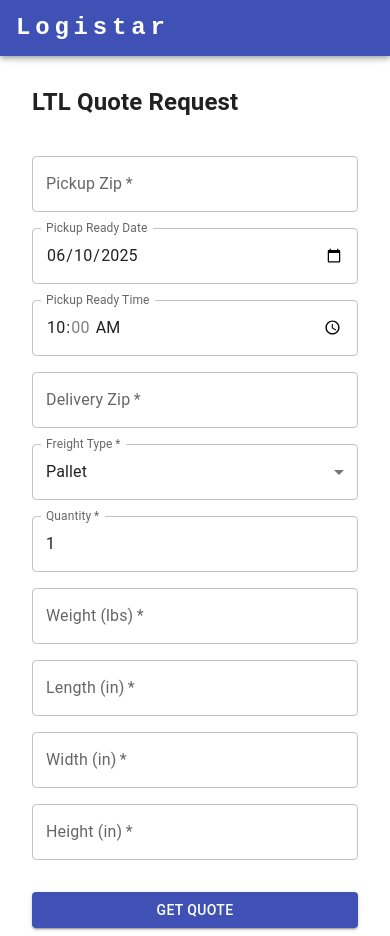
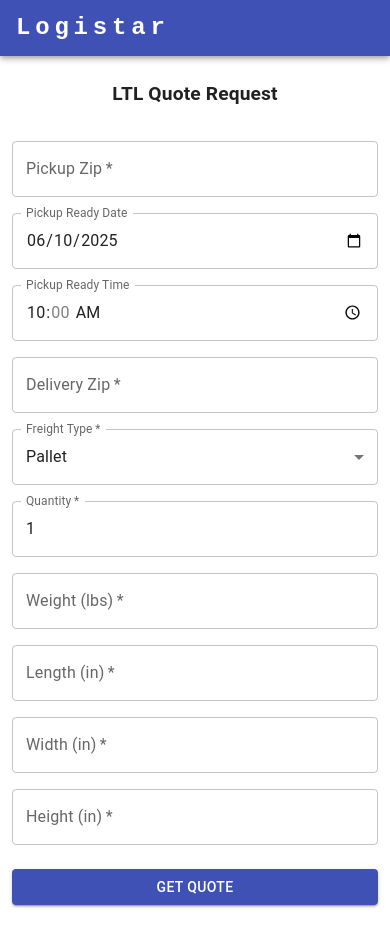
Before and after one commit to Jeff-git-li/ltl-quote-tool, a React (Vite) app in the folder client/: page / in a window 390 px wide. After the commit the page ends 913 px from the top, so only its background shows below. Built offline with nearby package versions, Linux system fonts and the light colour scheme.

Commit message:
mobile friendly v2

```diff
--- a/client/src/components/QuoteForm.jsx
+++ b/client/src/components/QuoteForm.jsx
@@ -3,9 +3,14 @@ import {
   TextField,
   MenuItem,
   Button,
+  useTheme,
+  useMediaQuery
 } from '@mui/material';
 
 export default function QuoteForm({ form, setForm, handleSubmit }) {
+  const theme = useTheme();
+  const isMobile = useMediaQuery(theme.breakpoints.down('sm'));
+
   const handleChange = (e) => {
     setForm({ ...form, [e.target.name]: e.target.value });
   };
@@ -38,13 +43,17 @@ export default function QuoteForm({ form, setForm, handleSubmit }) {
 
   return (
     <>
-      <form onSubmit={handleSubmit}>
+      <form onSubmit={handleSubmit} style={{ paddingLeft: isMobile ? 8 : 0, paddingRight: isMobile ? 8 : 0 }}>
         <Grid container spacing={{xs: 2, sm: 3}} sx={{
             justifyContent: "center",
             alignItems: "center",
         }}
         >
-        <Grid item xs={12}><h2>LTL Quote Request</h2></Grid>
+        <Grid item xs={12}>
+          <h2 style={{ fontSize: isMobile ? '1.2rem' : '1.5rem', textAlign: 'center' }}>
+            LTL Quote Request
+          </h2>
+        </Grid>
 
           <Grid item xs={12} sm={6} md={3}>
             <TextField
@@ -143,7 +152,7 @@ export default function QuoteForm({ form, setForm, handleSubmit }) {
             <TextField label="Height (in)" name="height" type="number" required fullWidth onChange={handleChange} />
           </Grid>
 
-          <Grid item xs={12} textAlign="center" sx={{ mt: 2 }}>
+          <Grid item xs={12} textAlign="center" sx={{ mt: isMobile ? 1 : 2 }}>
             <Button variant="contained" color="primary" type="submit" fullWidth>
               Get Quote
             </Button>
--- a/client/src/components/QuoteResultsTable.jsx
+++ b/client/src/components/QuoteResultsTable.jsx
@@ -1,8 +1,11 @@
 import React from 'react';
 import { DataGrid } from '@mui/x-data-grid';
-import { Container } from '@mui/material';
+import { Container, useTheme, useMediaQuery } from '@mui/material';
 
 const QuoteResultsTable = ({ rates }) => {
+  const theme = useTheme();
+  const isMobile = useMediaQuery(theme.breakpoints.down('sm'));
+
   const rows = rates.map((r, index) => ({
     id: r.id || index,
     provider: r.provider,
@@ -15,25 +18,75 @@ const QuoteResultsTable = ({ rates }) => {
   }));
 
   const columns = [
-    { field: 'provider', headerName: 'Provider', flex: 2 },
-    { field: 'services', headerName: 'Services', flex: 1 },
-    { field: 'price', headerName: 'Price', flex: 1 },
-    { field: 'estimatedPickupDate', headerName: 'Estimated Pickup Date', flex: 2 },
-    { field: 'estimatedDeliveryDate', headerName: 'Estimated Delivery Date', flex: 2 },
-    { field: 'transitDays', headerName: 'Transit Days', flex: 1 },
-    { field: 'truck', headerName: 'Truck Type', flex: 1 }
+    { field: 'provider', headerName: 'Provider', flex: 2, minWidth: 120 },
+    { field: 'services', headerName: 'Services', flex: 1, minWidth: 100 },
+    { field: 'price', headerName: 'Price', flex: 1, minWidth: 90},
+    { field: 'estimatedPickupDate', headerName: 'Estimated Pickup Date', flex: 2, minWidth: 140 },
+    { field: 'estimatedDeliveryDate', headerName: 'Estimated Delivery Date', flex: 2, minWidth: 140 },
+    { field: 'transitDays', headerName: 'Transit Days', flex: 1, minWidth: 100 },
+    { field: 'truck', headerName: 'Truck Type', flex: 1, minWidth: 100 }
   ];
 
   return (
-    <Container style={{ marginTop: '2rem' }}>
-      <h2>Quote Results</h2>
+    <Container
+      disableGutters={isMobile}
+      sx={{
+        marginTop: 4,
+        px: isMobile ? 0 : 2,
+        width: '100%',
+        maxWidth: '100vw',
+      }}
+    >
+      <h2 style={{
+        fontSize: isMobile ? '1.1rem' : '1.5rem',
+        textAlign: isMobile ? 'center' : 'left',
+        marginLeft: isMobile ? 8 : 0
+      }}>
+        Quote Results
+      </h2>
+      <div
+        style={{
+          width: '100%',
+          minWidth: isMobile ? 600 : 'auto',
+          overflowX: 'auto',
+          WebkitOverflowScrolling: 'touch',
+          borderRadius: 8,
+          border: '1px solid #eee',
+          marginBottom: 16,
+        }}
+      >
         <DataGrid
           rows={rows}
           columns={columns}
           pageSize={5}
           rowsPerPageOptions={[5, 10]}
           autoHeight
+          sx={{
+            fontSize: isMobile ? '0.85rem' : '1rem',
+            '& .MuiDataGrid-cell': {
+              py: isMobile ? 0.5 : 1,
+              px: isMobile ? 0.5 : 2,
+            },
+            '& .MuiDataGrid-columnHeaders': {
+              fontSize: isMobile ? '0.9rem' : '1rem',
+            },
+            '& .MuiDataGrid-virtualScroller': {
+              overflowX: 'auto !important',
+            },
+          }}
         />
+      </div>
+      {isMobile && (
+        <div style={{
+          textAlign: 'center',
+          fontSize: '0.85rem',
+          color: '#888',
+          marginTop: -8,
+          marginBottom: 8,
+        }}>
+          Swipe to see more columns &rarr;
+        </div>
+      )}
     </Container>
   );
 };
--- a/client/src/pages/QuotePage.jsx
+++ b/client/src/pages/QuotePage.jsx
@@ -2,9 +2,11 @@ import { useState } from 'react';
 import axios from 'axios';
 import QuoteForm from '../components/QuoteForm';
 import QuoteResultsTable from '../components/QuoteResultsTable';
-import { Container } from '@mui/material';
+import { Container, useMediaQuery, useTheme } from '@mui/material';
 
 export default function HomePage() {
+  const theme = useTheme();
+  const isMobile = useMediaQuery(theme.breakpoints.down('sm'));
   const tomorrow = new Date(Date.now() + 86400000).toISOString().split('T')[0];
   const formatTime = (t) => t.replace(':', '').padStart(4, '0');
 
@@ -50,7 +52,15 @@ export default function HomePage() {
   };
 
   return (
-    <Container maxWidth="md" sx={{ px: 4, py: 1 }}>
+    <Container
+      maxWidth="md"
+      disableGutters={isMobile}
+      sx={{
+        px: isMobile ? 0.5 : 4,
+        py: 1,
+        width: '100%',
+      }}
+    >
       <QuoteForm form={form} setForm={setForm} handleSubmit={handleSubmit} />
       {quote?.data?.rates?.length > 0 && <QuoteResultsTable rates={quote.data.rates} />}
     </Container>
```
Lines whose indentation alone changed are shown as unchanged.
